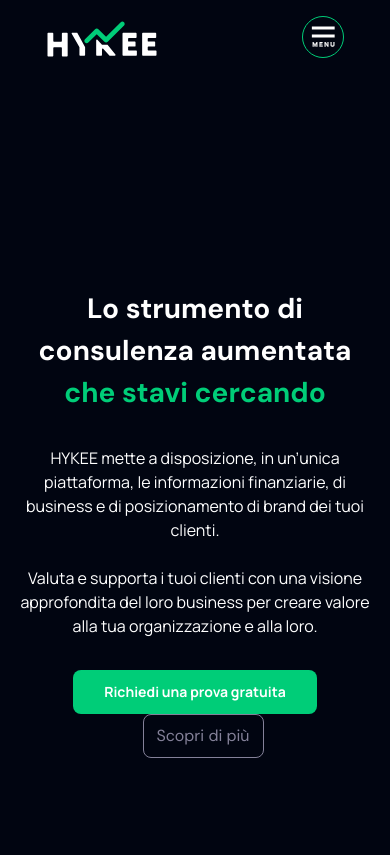
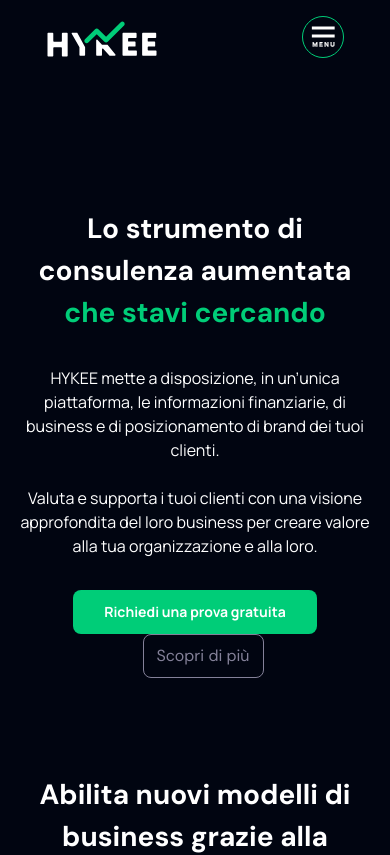
Before and after one commit to hamzarandhawa098/Hykee, a Vue app: page /partners in a window 390 px wide. Shown: the top 855 px of the page. Built offline with nearby package versions, Linux system fonts and the light colour scheme; a web font is replaced by a local one.

Commit message:
Updated Pixel Perfect

```diff
--- a/src/components/Partners/ConsultancyTools.vue
+++ b/src/components/Partners/ConsultancyTools.vue
@@ -1,5 +1,5 @@
 <template>
-  <div class="relative text-white py-20 px-3">
+  <div class="relative text-white lg:py-20 px-3">
     <img
       :src="consultancyBg"
       alt="Circular Background"
```
